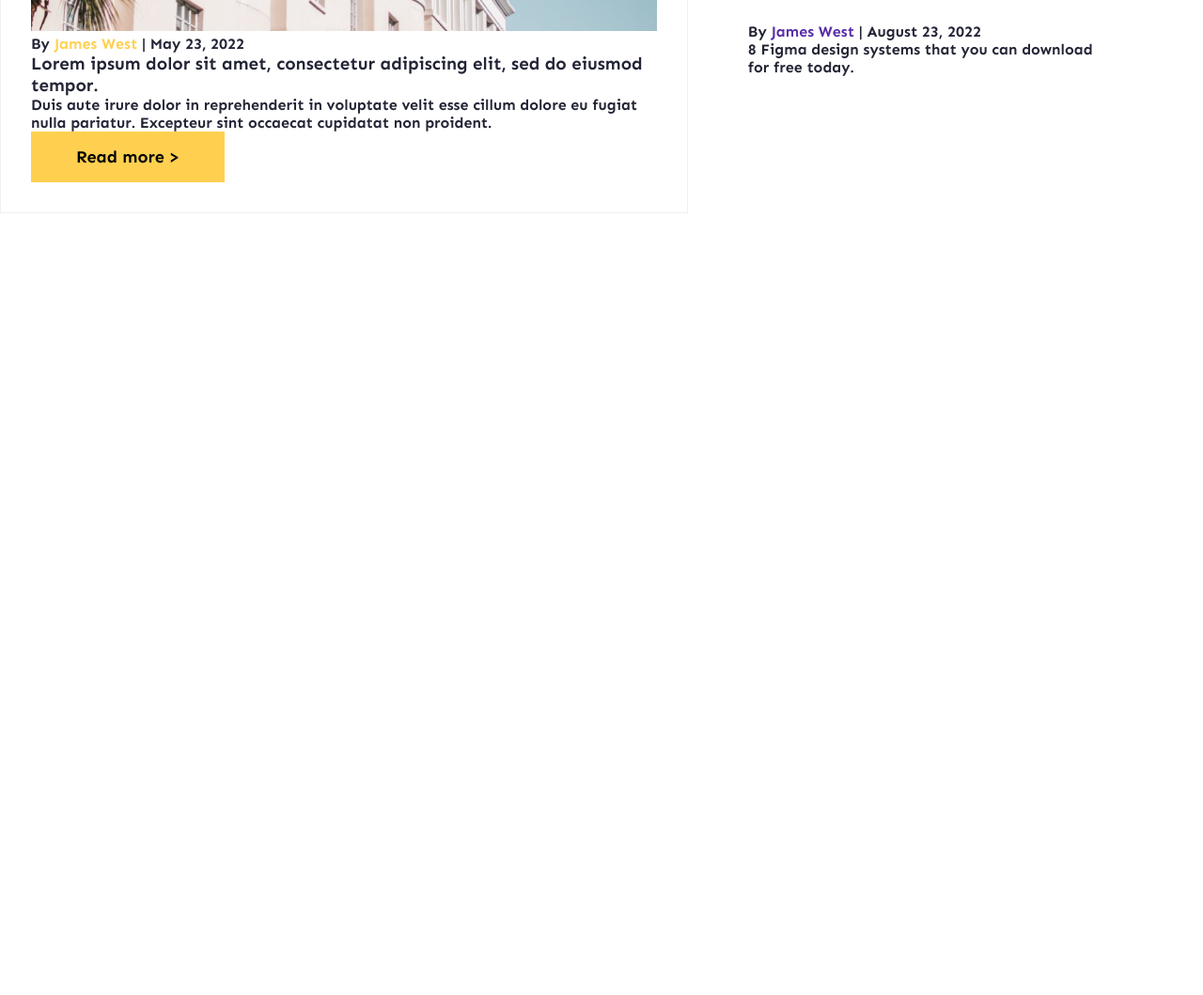
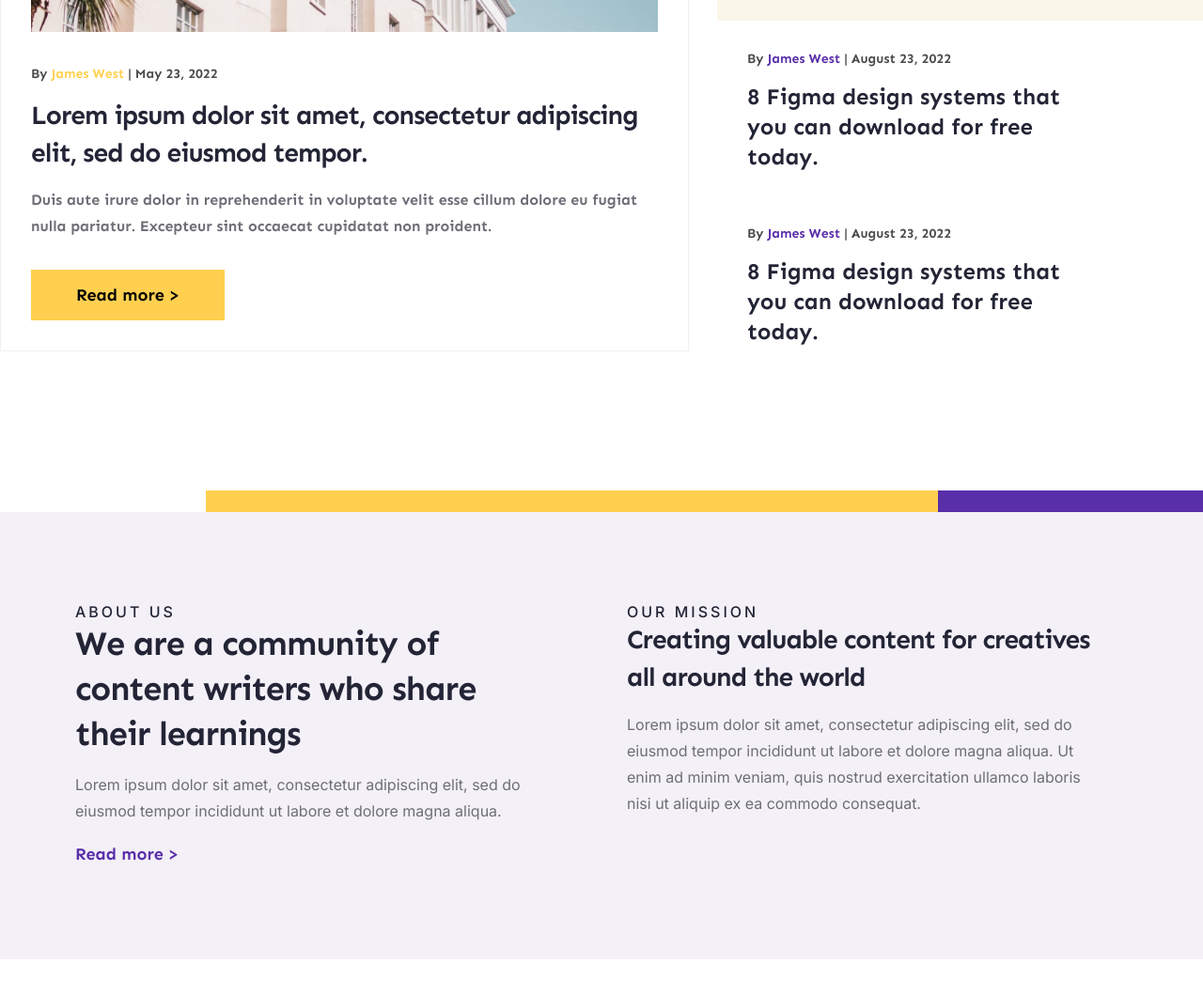
Before and after one commit to freund82/blogCommunity, a plain HTML site: page index.html in a window 1280 px wide. Shown: the part 1259-2318 px from the top of the page at 94% size. Before the commit the page ends 1486 px from the top, so only its background shows below. Drawn offline with Linux system fonts and the light colour scheme.

Commit message:
withAboutBlock

```diff
--- a/assets/css/style.css
+++ b/assets/css/style.css
@@ -5,7 +5,7 @@ html{
 body{
     width:100%;
     max-width:144rem;
-    margin:0;
+    margin:0 auto;
     padding:0;
     font-family: 'Inter', sans-serif;
     color:#6D6E76;
@@ -35,6 +35,9 @@ p{
     --button-secondary-background-color:#FFD050;
     --links-color:#592EA9;
     --hover-color:#F4F0F8;
+    --posts-author-color:#4C4C4C;
+    --featured-smallText-color:#6D6E76;
+
 }
 
 .container{
@@ -148,9 +151,11 @@ nav{
 /*Posts*/
 .section-post{
     display:flex;
-    gap:3.2rem;
+    gap:3rem;
+    flex-wrap:wrap;
     font-family: var(--bold-font-family);
     color:var(--main-boldText-color);
+    margin-bottom:12.8rem;
 }
 .section-first--inner{
     width:100%;
@@ -163,7 +168,7 @@ nav{
     margin-top:3.2rem;
 }
 .authorPost{
-    color:#592EA9;
+    color:var(--links-color);
 }
 .section-Posts{
     width:100%;
@@ -176,7 +181,126 @@ nav{
 .active{
     background-color:#FBF6EA;
 }
+.allPosts-title{
+    display:flex;
+    justify-content: space-between;
+    align-items: baseline;
+}
+.allPosts{
+    display:block;
+    color:var(--links-color);
+    font-size:1.6rem;
+}
+.postBlock-author{
+    font-size:1.4rem;
+    color:var(--posts-author-color);
+}
+
+.featured{
+    margin-top:3.2rem;
+    margin-bottom:1.6rem;
+}
+.postBlock-text{
+    font-family:var(--bold-font-family);
+    font-size:2.8rem;
+    line-height:4rem;
+    letter-spacing: -0.1rem;
+    margin-bottom:1.6rem;
+}
+.allAuthors{
+    margin-bottom:1.6rem;
+}
+.section-Posts--text{
+    width:100%;
+    max-width:36.9rem;
+    font-family: var(--bold-font-family);
+    font-size:2.4rem;
+    line-height:3.2rem;
+    cursor:pointer;
+}
+.postBlock-smallText{
+    color:var(--featured-smallText-color);
+    font-size:1.6rem;
+    line-height: 2.8rem;
+    margin-bottom:3.2rem;
+}
+
+/*Lines section*/
+.lines{
+    display:flex;
+    justify-content: end;
+}
+.lines-yellowLine{
+    width:100%;
+    max-width:77.9rem;
+    height:2.3rem;
+    background-color:var(--button-secondary-background-color);
+}
+.lines-violetLine{
+    width:100%;
+    max-width:28.2rem;
+    height:2.3rem;
+    background-color:var(--links-color);
+}
+
+/*About us Section*/
+.about{
+    display:flex;
+    flex-wrap:wrap;
+    gap:8.2rem;
+    background-color:var(--hover-color);
+    padding:9.6rem 10.8rem 9.6rem 8rem;
+    margin-bottom:12.8rem;
+}
+
+.aboutUs{
+    flex:1 1 0;
+}
+.about-ourMission{
+    flex:1 1 0;
+}
+.aboutUs-title{
+    font-weight:500;
+    letter-spacing: 0.3rem;
+    line-height:2rem;
+    text-transform: uppercase;
+    font-style:normal;
+    color:var(--main-boldText-color);
+
+}
+.aboutUs-article{
+    font-family: var(--bold-font-family);
+    font-weight:700;
+    font-size:3.6rem;
+    line-height:4.8rem;
+    letter-spacing: -0.1rem;
+    color:var(--main-boldText-color);
+    margin-bottom:1.6rem;
+}
+.missionText{
+    font-size:2.8rem;
+    line-height:4rem;
+}
+.aboutUs-article--text{
+    font-weight: 400;
+    line-height:2.8rem;
+}
+.aboutLink{
+    display:block;
+    color:var(--links-color);
+    margin-top:1.6rem;
+    font-family:var(--bold-font-family);
+    font-weight:700;
+    font-size:1.8rem;
+    line-height:3.2rem;
+}
+
 /*Media*/
+@media(max-width:1300px){
+    .section-post{
+        justify-content: space-around;
+    }
+}
 @media(max-width:1200px){
     .header-Inner-Text{
         top:4rem;
--- a/index.html
+++ b/index.html
@@ -46,35 +46,58 @@
                 <h2>Featured Posts</h2>
                 <div class="section-first--inner">
                     <img src="./assets/images/white-concrete-building.png" alt="white-concrete-building">
-                    <p>By <span class="author">James West</span> | May 23, 2022</p>
-                    <h3>Lorem ipsum dolor sit amet, consectetur adipiscing elit, sed do eiusmod tempor.</h3>
-                    <p>Duis aute irure dolor in reprehenderit in voluptate velit esse cillum dolore eu fugiat nulla pariatur. Excepteur sint occaecat cupidatat non proident.</p>
+                    <p class="postBlock-author featured">By <span class="author">James West</span> | May 23, 2022</p>
+                    <h3 class="postBlock-text">Lorem ipsum dolor sit amet, consectetur adipiscing elit, sed do eiusmod tempor.</h3>
+                    <p class="postBlock-smallText">Duis aute irure dolor in reprehenderit in voluptate velit esse cillum dolore eu fugiat nulla pariatur. Excepteur sint occaecat cupidatat non proident.</p>
                     <button type="button" class="secondaryBtn">Read more ></button>
                 </div>
             </div>
             <div class="section-second">
-                <h2>All Posts</h2>
+                <div class="allPosts-title">
+                    <h2>All Posts</h2>
+                    <a class="allPosts" href="#">View All</a>
+                </div>
                 <div class="section-second--inner">
                     <div class="section-Posts">
-                        <p>By <a href="#" class="authorPost">James West</a> | August 23, 2022</p>
-                        <h4>8 Figma design systems that you can download for free today.</h4>
+                        <p class="postBlock-author allAuthors">By <a href="#" class="authorPost">James West</a> | August 23, 2022</p>
+                        <h4 class="section-Posts--text">8 Figma design systems that you can download for free today.</h4>
                     </div>
                     <div class="section-Posts active">
-                        <p>By <a href="#" class="authorPost">James West</a> | August 23, 2022</p>
-                        <h4>8 Figma design systems that you can download for free today.</h4>
+                        <p class="postBlock-author allAuthors">By <a href="#" class="authorPost">James West</a> | August 23, 2022</p>
+                        <h4 class="section-Posts--text">8 Figma design systems that you can download for free today.</h4>
                     </div>
                     <div class="section-Posts">
-                        <p>By <a href="#" class="authorPost">James West</a> | August 23, 2022</p>
-                        <h4>8 Figma design systems that you can download for free today.</h4>
+                        <p class="postBlock-author allAuthors">By <a href="#" class="authorPost">James West</a> | August 23, 2022</p>
+                        <h4 class="section-Posts--text">8 Figma design systems that you can download for free today.</h4>
                     </div>
                     <div class="section-Posts">
-                        <p>By <a href="#" class="authorPost">James West</a> | August 23, 2022</p>
-                        <h4>8 Figma design systems that you can download for free today.</h4>
+                        <p class="postBlock-author allAuthors">By <a href="#" class="authorPost">James West</a> | August 23, 2022</p>
+                        <h4 class="section-Posts--text">8 Figma design systems that you can download for free today.</h4>
                     </div>
                 </div>
             </div>
         </section>
         <!--End Posts-->
+        <!--Lines section-->
+        <section class="lines container">
+            <span class="lines-yellowLine"></span>
+            <span class="lines-violetLine"></span>
+        </section>
+        <!--End Lines section-->
+        <!--About us section-->
+        <section class="about container">
+            <div class="aboutUs">
+                <h4 class="aboutUs-title">About us</h4>
+                <h2 class="aboutUs-article">We are a community of content writers who share their learnings</h2>
+                <span class="aboutUs-article--text">Lorem ipsum dolor sit amet, consectetur adipiscing elit, sed do eiusmod tempor incididunt ut labore et dolore magna aliqua.</span>
+                <a href="#" class="aboutLink">Read more ></a>
+            </div>
+            <div class="about-ourMission">
+                <h4 class="aboutUs-title">Our Mission</h4>
+                <h2 class="aboutUs-article missionText">Creating valuable content for creatives all around the world</h2>
+                <span class="aboutUs-article--text">Lorem ipsum dolor sit amet, consectetur adipiscing elit, sed do eiusmod tempor incididunt ut labore et dolore magna aliqua. Ut enim ad minim veniam, quis nostrud exercitation ullamco laboris nisi ut aliquip ex ea commodo consequat.</span>
+            </div>
+        </section>
         <script src="./assets/js/script.js"></script>
     </body>
 </html>
```
